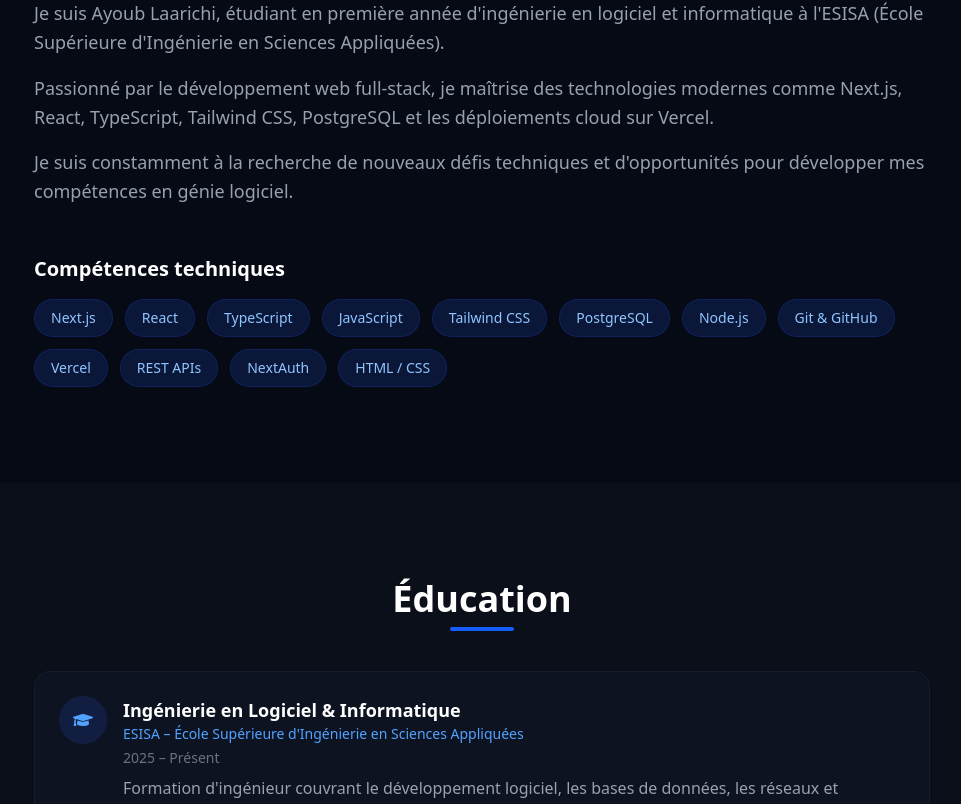
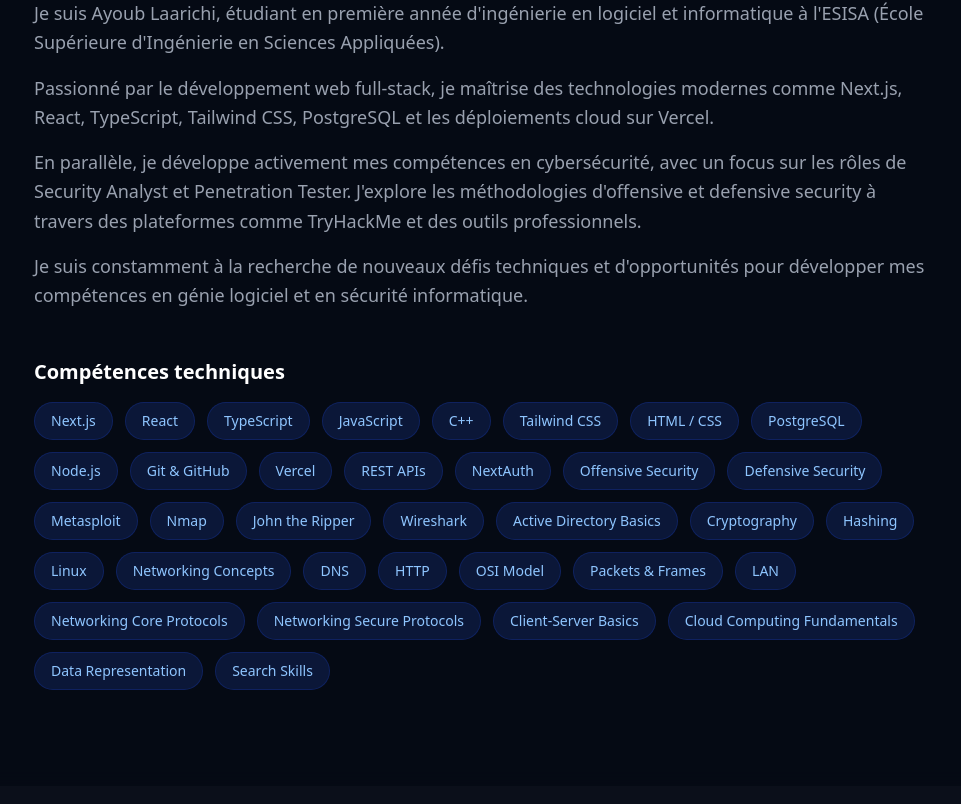
Before and after one commit to ayoublaarichi/Portfolio, a Next.js app: page / in a window 1280 px wide. Shown: the part 989-1793 px from the top of the page, without its empty margins (158-1119 px from the left). Built offline with nearby package versions, Linux system fonts and the light colour scheme.

Commit message:
Add cybersecurity skills, update About, fix email button z-index

```diff
--- a/src/app/page.tsx
+++ b/src/app/page.tsx
@@ -16,6 +16,7 @@ export default function Home() {
   return (
     <>
       <BackgroundWrapper />
+      <div className="relative z-10">
         <Navbar />
         <main>
           <Hero />
@@ -26,6 +27,7 @@ export default function Home() {
           <Contact />
         </main>
         <Footer />
+      </div>
     </>
   );
 }
--- a/src/components/Contact.tsx
+++ b/src/components/Contact.tsx
@@ -1,6 +1,8 @@
 /**
  * Composant Contact — Section formulaire de contact et liens.
  */
+"use client";
+
 import { personalInfo, contactSection } from "@/data/portfolio";
 import { FaLinkedin, FaGithub, FaEnvelope } from "react-icons/fa";
 
@@ -22,7 +24,7 @@ export default function Contact() {
         {/* --- Bouton Email principal --- */}
         <a
           href={`mailto:${personalInfo.email}`}
-          className="inline-flex items-center gap-3 px-8 py-4 rounded-full bg-blue-600 text-white text-lg font-semibold hover:bg-blue-500 transition-colors shadow-lg shadow-blue-600/25 mb-12"
+          className="inline-flex items-center gap-3 px-8 py-4 rounded-full bg-blue-600 text-white text-lg font-semibold hover:bg-blue-500 transition-colors shadow-lg shadow-blue-600/25 mb-12 cursor-pointer relative z-20"
         >
           <FaEnvelope />
           {personalInfo.email}
--- a/src/data/portfolio.ts
+++ b/src/data/portfolio.ts
@@ -34,23 +34,51 @@ export const aboutSection = {
   paragraphs: [
     "Je suis Ayoub Laarichi, étudiant en première année d'ingénierie en logiciel et informatique à l'ESISA (École Supérieure d'Ingénierie en Sciences Appliquées).",
     "Passionné par le développement web full-stack, je maîtrise des technologies modernes comme Next.js, React, TypeScript, Tailwind CSS, PostgreSQL et les déploiements cloud sur Vercel.",
-    "Je suis constamment à la recherche de nouveaux défis techniques et d'opportunités pour développer mes compétences en génie logiciel.",
+    "En parallèle, je développe activement mes compétences en cybersécurité, avec un focus sur les rôles de Security Analyst et Penetration Tester. J'explore les méthodologies d'offensive et defensive security à travers des plateformes comme TryHackMe et des outils professionnels.",
+    "Je suis constamment à la recherche de nouveaux défis techniques et d'opportunités pour développer mes compétences en génie logiciel et en sécurité informatique.",
   ],
 
   // --- Compétences techniques ---
   skills: [
+    // --- Développement Web ---
     "Next.js",
     "React",
     "TypeScript",
     "JavaScript",
+    "C++",
     "Tailwind CSS",
+    "HTML / CSS",
     "PostgreSQL",
     "Node.js",
     "Git & GitHub",
     "Vercel",
     "REST APIs",
     "NextAuth",
-    "HTML / CSS",
+    // --- Cybersécurité & Offensive/Defensive ---
+    "Offensive Security",
+    "Defensive Security",
+    "Metasploit",
+    "Nmap",
+    "John the Ripper",
+    "Wireshark",
+    "Active Directory Basics",
+    "Cryptography",
+    "Hashing",
+    // --- Réseaux & Infrastructure ---
+    "Linux",
+    "Networking Concepts",
+    "DNS",
+    "HTTP",
+    "OSI Model",
+    "Packets & Frames",
+    "LAN",
+    "Networking Core Protocols",
+    "Networking Secure Protocols",
+    "Client-Server Basics",
+    // --- Cloud & Autres ---
+    "Cloud Computing Fundamentals",
+    "Data Representation",
+    "Search Skills",
   ],
 };
 
```
Lines whose indentation alone changed are shown as unchanged.
